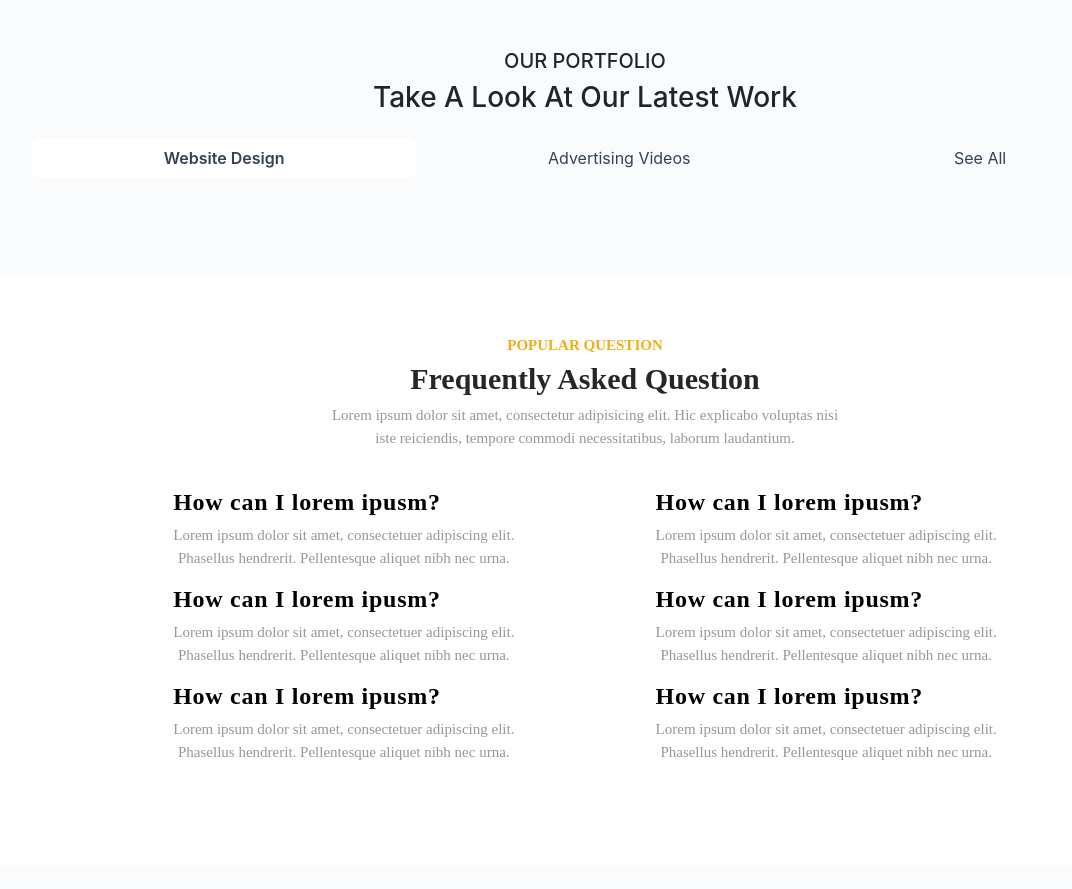
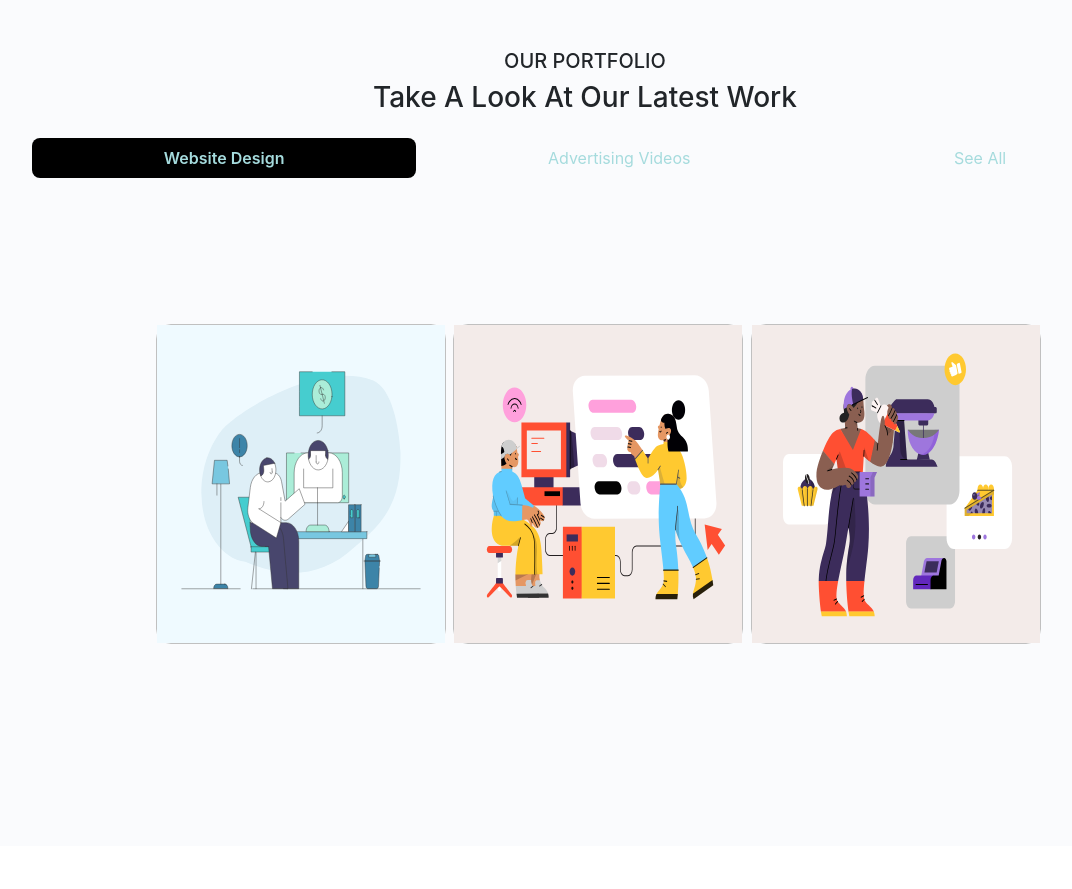
Before and after one commit to KodarkBlack/Detlify, a plain HTML site: page index.html in a window 1280 px wide. Shown: the part 3220-4109 px from the top of the page, without its empty margins (55-1127 px from the left). Drawn offline with nearby package versions, Linux system fonts and the light colour scheme.

Commit message:
fixed portfolio

```diff
--- a/index.css
+++ b/index.css
@@ -660,10 +660,11 @@ html {
     padding: .5rem 0;
     color: rgba(51, 65, 85, 1);
     transition: all .15s ease-in-out;
+    -webkit-text-fill-color: #A5DBDD;
 }
 
 .Website-videos .radio input:checked + .name {
-    background-color: #fff;
+    background-color: black;
     font-weight: 600;
 }
 
--- a/index.html
+++ b/index.html
@@ -317,7 +317,7 @@
             </label>
         </div>
 
-        <div id="website-content" class="content" style="display: none;">
+        <div id="website-content" class="content" style="display: block;">
             <div class="card-part">
                 <div class="card">
                     <img src="/svg/a-person-taking-an-online-class.svg" alt="...">
```
